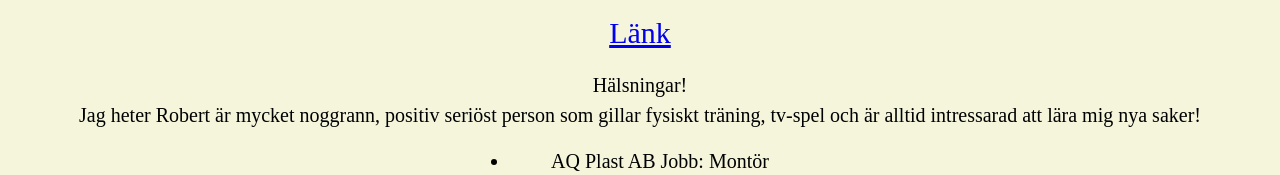
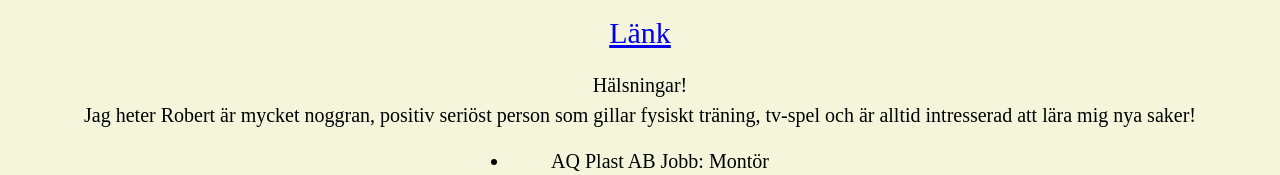
Before and after one commit to RobRobMC/robrobmc.github.io, a plain HTML site: page index.html in a window 1280 px wide. Shown: the part 535-710 px from the top of the page. Drawn offline with Linux system fonts and the light colour scheme.

Commit message:
Fixed grammar

```diff
--- a/index.html
+++ b/index.html
@@ -13,10 +13,11 @@
     <div class="github-container">
       <a href="https://github.com/RobRobMC" class="github-link">Länk</a>
     </div>
-    <p class="presentation">Hälsningar!<br/>
-
-      Jag heter Robert är mycket noggrann, positiv seriöst person som
-      gillar fysiskt träning, tv-spel och är alltid intressarad att lära mig
+    <p class="presentation">
+      Hälsningar!
+      <br/>
+      Jag heter Robert är mycket noggran, positiv seriöst person som
+      gillar fysiskt träning, tv-spel och är alltid intresserad att lära mig
       nya saker!</p>
     <ul class="experience-container">
         <li class="experiences">AQ Plast AB Jobb: Montör</li>
```
